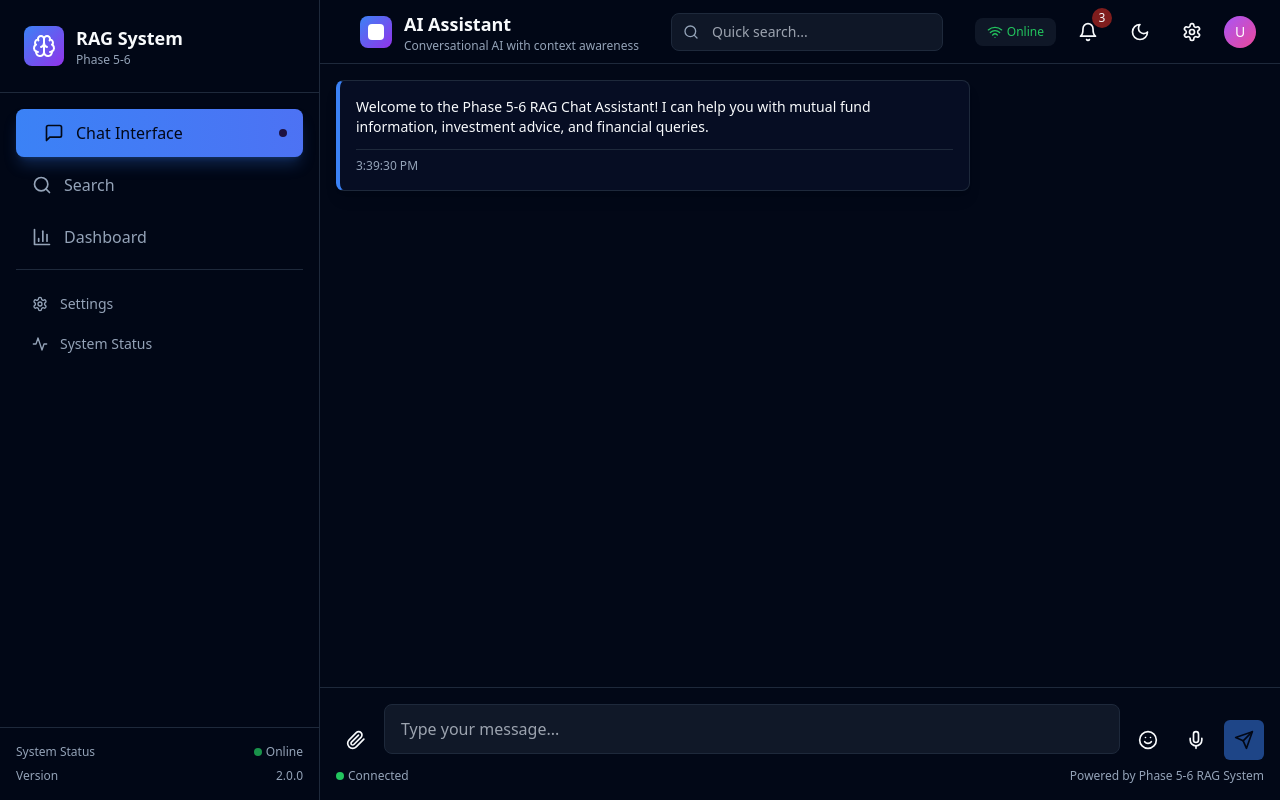
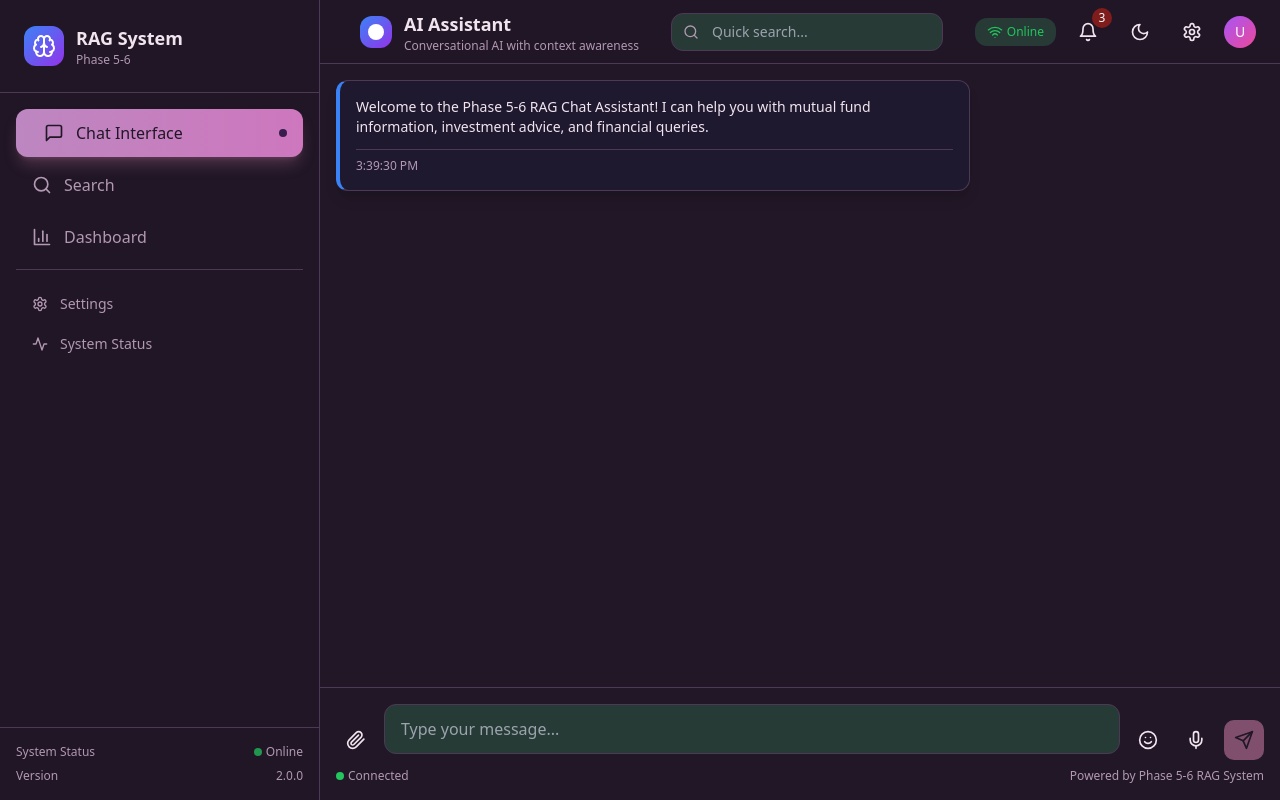
Before and after one commit to shagun0828/shaggunragchatbot, a Next.js app in the folder phase-5-6-rag-application/frontend/: page / in a window 1280 px wide. Built offline with nearby package versions, Linux system fonts and the light colour scheme.

Commit message:
pastel pink blue green aesthetic theme

```diff
--- a/phase-5-6-rag-application/frontend/src/app/globals.css
+++ b/phase-5-6-rag-application/frontend/src/app/globals.css
@@ -4,48 +4,48 @@
 
 @layer base {
   :root {
-    --background: 222.2 84% 4.9%;
-    --foreground: 210 40% 98%;
-    --card: 222.2 84% 4.9%;
-    --card-foreground: 210 40% 98%;
-    --popover: 222.2 84% 4.9%;
-    --popover-foreground: 210 40% 98%;
-    --primary: 217.2 91.2% 59.8%;
-    --primary-foreground: 222.2 84% 4.9%;
-    --secondary: 217.2 32.6% 17.5%;
-    --secondary-foreground: 210 40% 98%;
-    --muted: 217.2 32.6% 17.5%;
-    --muted-foreground: 215 20.2% 65.1%;
-    --accent: 217.2 32.6% 17.5%;
-    --accent-foreground: 210 40% 98%;
+    --background: 340 30% 97%;
+    --foreground: 280 20% 25%;
+    --card: 0 0% 100%;
+    --card-foreground: 280 20% 25%;
+    --popover: 0 0% 100%;
+    --popover-foreground: 280 20% 25%;
+    --primary: 330 60% 75%;
+    --primary-foreground: 0 0% 100%;
+    --secondary: 200 50% 88%;
+    --secondary-foreground: 200 30% 30%;
+    --muted: 150 30% 90%;
+    --muted-foreground: 200 20% 45%;
+    --accent: 150 40% 80%;
+    --accent-foreground: 150 30% 25%;
     --destructive: 0 62.8% 30.6%;
     --destructive-foreground: 210 40% 98%;
-    --border: 217.2 32.6% 17.5%;
-    --input: 217.2 32.6% 17.5%;
-    --ring: 224.3 76.3% 94.1%;
-    --radius: 0.5rem;
+    --border: 300 20% 88%;
+    --input: 300 20% 88%;
+    --ring: 330 60% 75%;
+    --radius: 0.75rem;
   }
 
-  .light {
-    --background: 0 0% 100%;
-    --foreground: 222.2 84% 4.9%;
-    --card: 0 0% 100%;
-    --card-foreground: 222.2 84% 4.9%;
-    --popover: 0 0% 100%;
-    --popover-foreground: 222.2 84% 4.9%;
-    --primary: 222.2 47.4% 11.2%;
-    --primary-foreground: 210 40% 98%;
-    --secondary: 210 40% 96%;
-    --secondary-foreground: 222.2 84% 4.9%;
-    --muted: 210 40% 96%;
-    --muted-foreground: 215.4 16.3% 46.9%;
-    --accent: 210 40% 96%;
-    --accent-foreground: 222.2 84% 4.9%;
-    --destructive: 0 84.2% 60.2%;
+  .dark {
+    --background: 280 25% 12%;
+    --foreground: 310 30% 92%;
+    --card: 280 22% 16%;
+    --card-foreground: 310 30% 92%;
+    --popover: 280 22% 16%;
+    --popover-foreground: 310 30% 92%;
+    --primary: 330 55% 70%;
+    --primary-foreground: 280 25% 12%;
+    --secondary: 200 35% 30%;
+    --secondary-foreground: 200 50% 88%;
+    --muted: 280 20% 22%;
+    --muted-foreground: 300 15% 65%;
+    --accent: 150 35% 28%;
+    --accent-foreground: 150 40% 80%;
+    --destructive: 0 62.8% 30.6%;
     --destructive-foreground: 210 40% 98%;
-    --border: 214.3 31.8% 91.4%;
-    --input: 214.3 31.8% 91.4%;
-    --ring: 222.2 84% 4.9%;
+    --border: 280 20% 28%;
+    --input: 280 20% 28%;
+    --ring: 330 55% 70%;
   }
 }
 
@@ -53,30 +53,91 @@
   * {
     @apply border-border;
   }
+
   body {
     @apply bg-background text-foreground;
+    font-family: 'Inter', -apple-system, BlinkMacSystemFont, sans-serif;
   }
 }
 
-@layer components {
-  .glass-morphism {
-    @apply backdrop-blur-lg bg-opacity-10 border border-opacity-20;
+@layer utilities {
+  .pastel-pink {
+    background: linear-gradient(135deg, #fce4ec 0%, #f8bbd0 100%);
   }
 
-  .gradient-text {
-    @apply bg-gradient-to-r from-blue-400 to-purple-600 bg-clip-text text-transparent;
+  .pastel-blue {
+    background: linear-gradient(135deg, #e3f2fd 0%, #bbdefb 100%);
   }
 
-  .neon-glow {
-    @apply shadow-lg shadow-blue-500/50;
+  .pastel-green {
+    background: linear-gradient(135deg, #e8f5e9 0%, #c8e6c9 100%);
   }
 
-  .scrollbar-hide {
-    -ms-overflow-style: none;
-    scrollbar-width: none;
+  .glass-card {
+    background: rgba(255, 255, 255, 0.65);
+    backdrop-filter: blur(12px);
+    border: 1px solid rgba(255, 182, 213, 0.3);
+    box-shadow: 0 4px 24px rgba(236, 158, 189, 0.1);
   }
 
-  .scrollbar-hide::-webkit-scrollbar {
-    display: none;
+  .chat-bubble-user {
+    background: linear-gradient(135deg, #f48fb1 0%, #f06292 100%);
+    color: white;
+    border-radius: 18px 18px 4px 18px;
+  }
+
+  .chat-bubble-ai {
+    background: rgba(255, 255, 255, 0.8);
+    border: 1px solid rgba(200, 230, 201, 0.5);
+    border-radius: 18px 18px 18px 4px;
+  }
+
+  .sidebar-gradient {
+    background: linear-gradient(180deg, #fce4ec 0%, #e8f5e9 50%, #e3f2fd 100%);
+  }
+
+  .input-pastel {
+    background: rgba(255, 255, 255, 0.8);
+    border: 1.5px solid rgba(244, 143, 177, 0.4);
+    border-radius: 24px;
+    transition: border-color 0.2s ease, box-shadow 0.2s ease;
+  }
+
+  .input-pastel:focus {
+    border-color: #f48fb1;
+    box-shadow: 0 0 0 3px rgba(244, 143, 177, 0.15);
+    outline: none;
+  }
+
+  .btn-pastel-pink {
+    background: linear-gradient(135deg, #f48fb1 0%, #ec407a 100%);
+    color: white;
+    border: none;
+    border-radius: 20px;
+    transition: transform 0.15s ease, box-shadow 0.15s ease;
+  }
+
+  .btn-pastel-pink:hover {
+    transform: translateY(-1px);
+    box-shadow: 0 4px 16px rgba(236, 64, 122, 0.3);
+  }
+
+  .source-card {
+    background: linear-gradient(135deg, rgba(232, 245, 233, 0.8) 0%, rgba(187, 222, 251, 0.8) 100%);
+    border: 1px solid rgba(165, 214, 167, 0.4);
+    border-radius: 12px;
+  }
+
+  .scrollbar-pastel::-webkit-scrollbar {
+    width: 6px;
+  }
+
+  .scrollbar-pastel::-webkit-scrollbar-track {
+    background: rgba(252, 228, 236, 0.3);
+  }
+
+  .scrollbar-pastel::-webkit-scrollbar-thumb {
+    background: linear-gradient(180deg, #f48fb1, #81d4fa);
+    border-radius: 3px;
   }
 }
```
